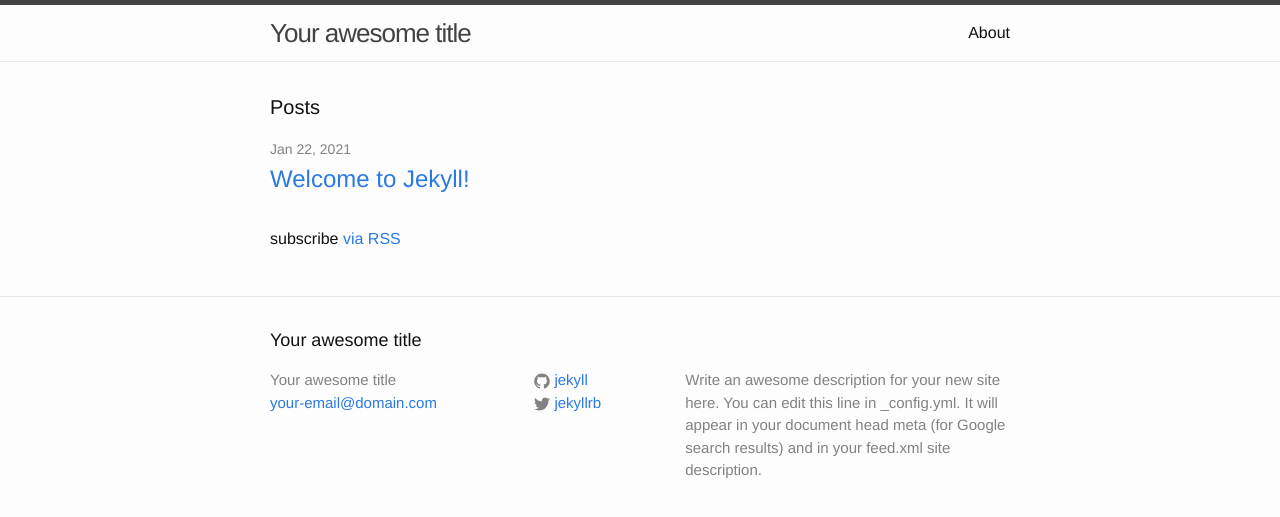
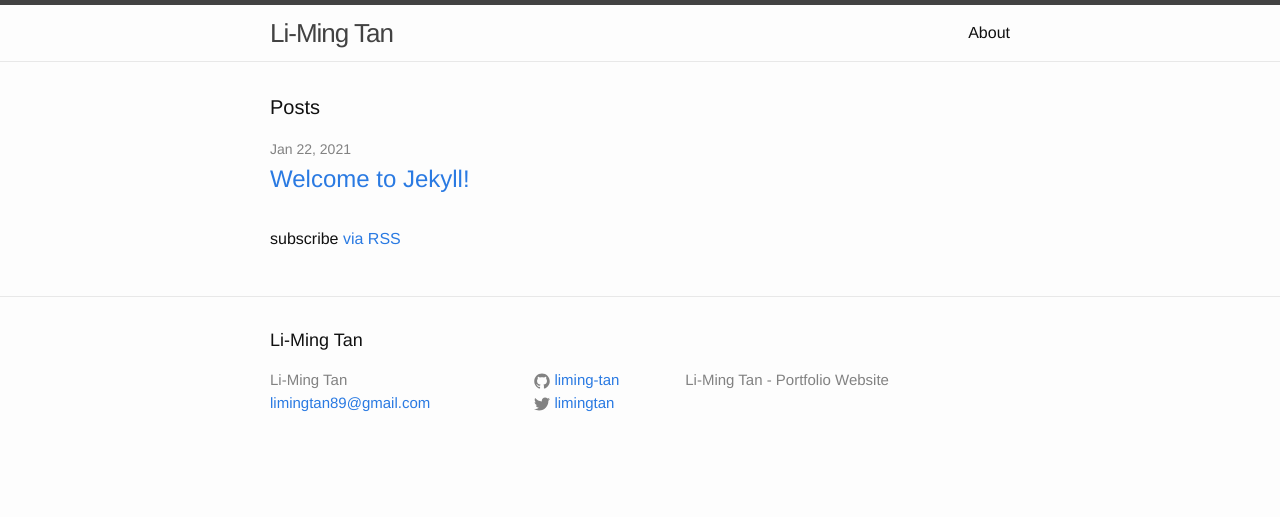
Before and after one commit to liming-tan/silver-winner, a Jekyll site: the page built from index.html, in a window 1280 px wide. Shown: the top 517 px of the page. Built offline with Jekyll 4.4.1, drawn with Linux system fonts in a browser that asks for light colours.

Commit message:
Update User Info

```diff
--- a/_config.yml
+++ b/_config.yml
@@ -6,16 +6,14 @@
 # 'jekyll serve'. If you change this file, please restart the server process.
 
 # Site settings
-title: Your awesome title
-email: your-email@domain.com
+title: Li-Ming Tan
+email: limingtan89@gmail.com
 description: > # this means to ignore newlines until "baseurl:"
-  Write an awesome description for your new site here. You can edit this
-  line in _config.yml. It will appear in your document head meta (for
-  Google search results) and in your feed.xml site description.
+  Li-Ming Tan - Portfolio Website
 baseurl: "" # the subpath of your site, e.g. /blog
 url: "http://yourdomain.com" # the base hostname & protocol for your site
-twitter_username: jekyllrb
-github_username:  jekyll
+twitter_username: limingtan
+github_username:  liming-tan
 
 # Build settings
 markdown: kramdown
```
